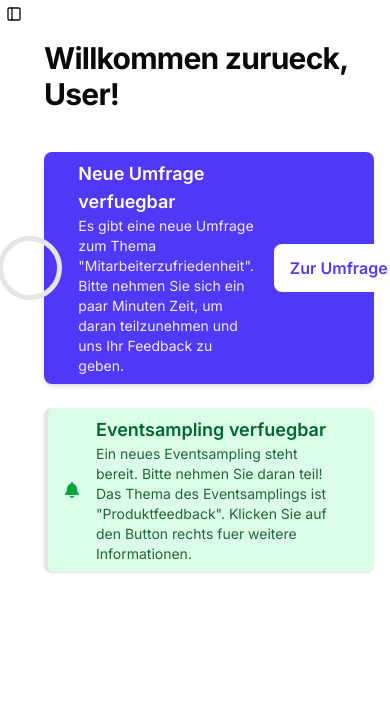
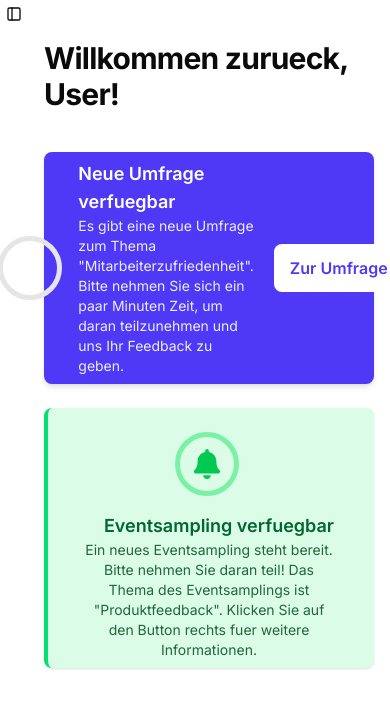
Before and after one commit to Factorium1/pulse, a Next.js app in the folder apps/web/: page /home in a window 390 px wide. Shown: the top 708 px of the page. Built offline with nearby package versions, Linux system fonts and the light colour scheme; no server answers.

Commit message:
feat: enhance mobile ui

```diff
--- a/apps/web/src/app/home/page.tsx
+++ b/apps/web/src/app/home/page.tsx
@@ -14,11 +14,11 @@ const Home = () => {
           linkTitle="Zur Umfrage"
         />
 
-        <div className="col-span-1 md:col-span-2 lg:col-span-3 flex items-center flex-row bg-green-100 rounded-lg px-4 py-2 border-l-4 border-green-400 shadow-sm">
-          <span className="text-green-600">
+        <div className="col-span-1 md:col-span-2 lg:col-span-3 flex items-center flex-col md:flex-row bg-green-100 rounded-lg px-4 py-2 border-l-4 !border-green-400 border-solid shadow-sm">
+          <span className="text-green-500 text-3xl m-4 ml-2 rounded-full p-3 border-5 !border-green-300">
             <FaBell />
           </span>
-          <div className="flex flex-col text-left ml-4">
+          <div className="flex flex-col text-center md:text-left ml-4">
             <p className="text-lg font-semibold text-green-800">Eventsampling verfuegbar</p>
             <p className="text-sm text-green-900/90 pr-5">
               Ein neues Eventsampling steht bereit. Bitte nehmen Sie daran teil! Das Thema des
```
